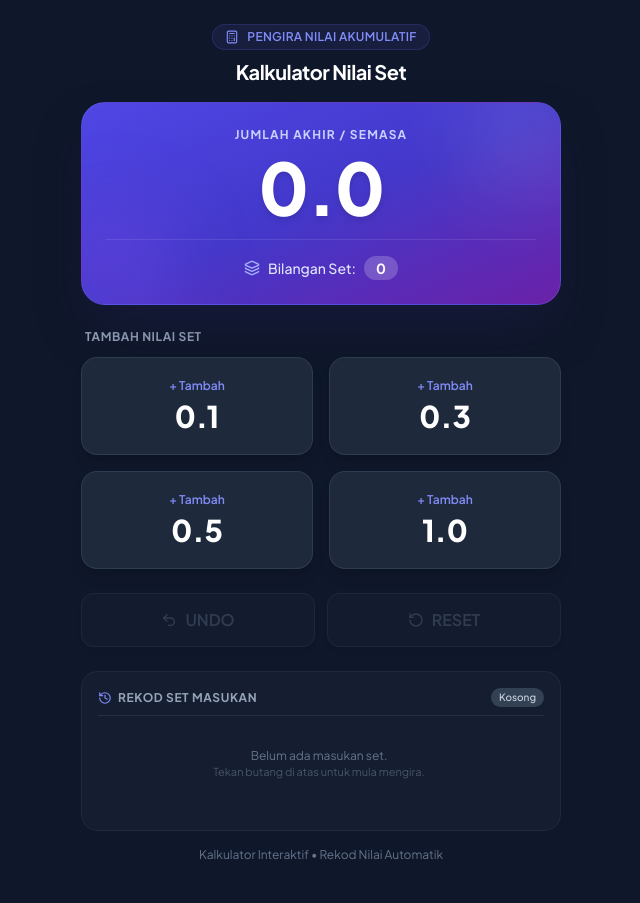
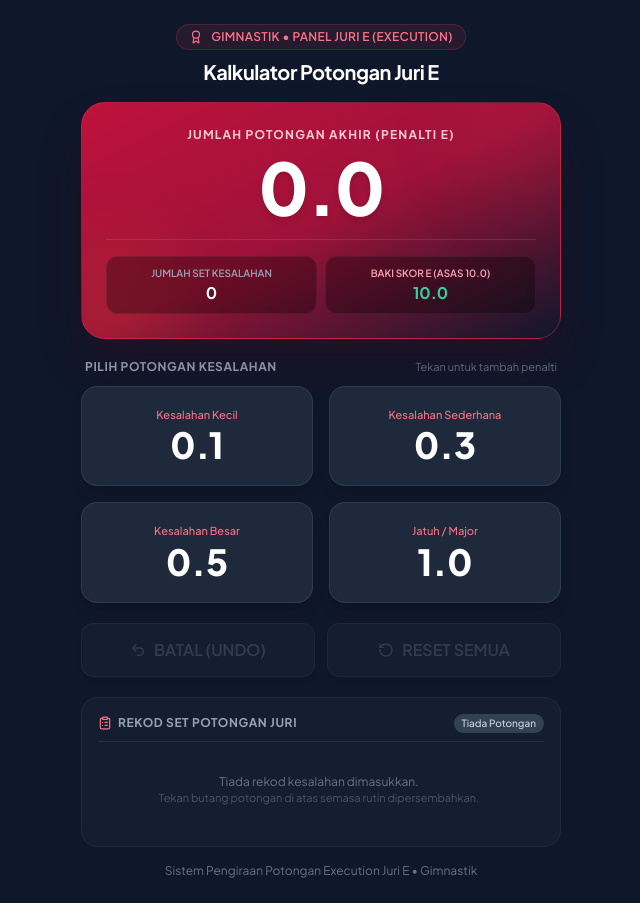
Before and after one commit to spbt2026/gymcalcmag, a plain HTML site: page index.html in a window 1280 px wide. Shown: the whole page, without its empty margins (319-959 px from the left). Drawn offline with nearby package versions, Linux system fonts and the light colour scheme.

Commit message:
Update index.html

```diff
--- a/index.html
+++ b/index.html
@@ -3,7 +3,7 @@
 <head>
   <meta charset="UTF-8">
   <meta name="viewport" content="width=device-width, initial-scale=1.0">
-  <title>Kalkulator Nilai Set Interaktif</title>
+  <title>Kalkulator Gimnastik Juri E</title>
   <!-- Tailwind CSS -->
   <script src="https://cdn.tailwindcss.com"></script>
   <!-- Lucide Icons -->
@@ -13,35 +13,35 @@
     body {
       font-family: 'Plus Jakarta Sans', sans-serif;
     }
-    /* Touch target dynamic animation */
+    /* Animasi pergerakan butang */
     .btn-active:active {
       transform: scale(0.95);
     }
   </style>
 </head>
-<body class="bg-slate-900 text-slate-100 min-h-screen flex flex-col justify-between selection:bg-indigo-500 selection:text-white">
+<body class="bg-slate-900 text-slate-100 min-h-screen flex flex-col justify-between selection:bg-rose-500 selection:text-white">
 
   <!-- Container Utama -->
   <div class="w-full max-w-lg mx-auto px-4 py-6 flex-1 flex flex-col justify-between">
 
     <!-- Tajuk Utama -->
     <header class="text-center mb-4">
-      <div class="inline-flex items-center gap-2 bg-indigo-500/10 text-indigo-400 px-3 py-1 rounded-full text-xs font-semibold tracking-wide uppercase mb-2 border border-indigo-500/20">
-        <i data-lucide="calculator" class="w-3.5 h-3.5"></i>
-        <span>Pengira Nilai Akumulatif</span>
+      <div class="inline-flex items-center gap-2 bg-rose-500/10 text-rose-400 px-3 py-1 rounded-full text-xs font-semibold tracking-wide uppercase mb-2 border border-rose-500/20">
+        <i data-lucide="award" class="w-3.5 h-3.5"></i>
+        <span>Gimnastik &bull; Panel Juri E (Execution)</span>
       </div>
-      <h1 class="text-xl font-bold text-white tracking-tight">Kalkulator Nilai Set</h1>
+      <h1 class="text-xl font-bold text-white tracking-tight">Kalkulator Potongan Juri E</h1>
     </header>
 
-    <!-- PAPARAN UTAMA (JUMLAH AKHIR) -->
-    <section class="mb-6">
-      <div class="relative overflow-hidden bg-gradient-to-br from-indigo-600 via-indigo-700 to-purple-800 rounded-3xl p-6 shadow-2xl shadow-indigo-950/50 border border-indigo-400/20 text-center">
+    <!-- PAPARAN UTAMA (JUMLAH POTONGAN AKHIR) -->
+    <section class="mb-5">
+      <div class="relative overflow-hidden bg-gradient-to-br from-rose-700 via-rose-800 to-slate-900 rounded-3xl p-6 shadow-2xl shadow-rose-950/40 border border-rose-500/30 text-center">
         <!-- Hiasan latar belakang -->
-        <div class="absolute -right-8 -top-8 w-32 h-32 bg-white/10 rounded-full blur-2xl pointer-events-none"></div>
-        <div class="absolute -left-8 -bottom-8 w-32 h-32 bg-purple-500/20 rounded-full blur-2xl pointer-events-none"></div>
+        <div class="absolute -right-8 -top-8 w-32 h-32 bg-rose-500/10 rounded-full blur-2xl pointer-events-none"></div>
+        <div class="absolute -left-8 -bottom-8 w-32 h-32 bg-amber-500/10 rounded-full blur-2xl pointer-events-none"></div>
 
-        <span class="block text-indigo-200 text-xs font-bold uppercase tracking-widest mb-1">
-          Jumlah Akhir / Semasa
+        <span class="block text-rose-200 text-xs font-bold uppercase tracking-widest mb-1">
+          JUMLAH POTONGAN AKHIR (PENALTI E)
         </span>
 
         <!-- Paparan Angka Utama -->
@@ -51,154 +51,179 @@
           </span>
         </div>
 
-        <!-- Kad Stats Ringkas (Bilangan Set) -->
-        <div class="mt-4 pt-4 border-t border-white/10 flex justify-center items-center gap-2 text-indigo-100">
-          <i data-lucide="layers" class="w-4 h-4 text-indigo-300"></i>
-          <span class="text-sm font-medium">Bilangan Set:</span>
-          <span id="display-count" class="bg-white/20 px-3 py-0.5 rounded-full text-sm font-bold text-white min-w-[32px]">
-            0
-          </span>
+        <!-- Ringkasan Nilai E Score (Berdasarkan Skor Asas 10.0) -->
+        <div class="grid grid-cols-2 gap-2 mt-4 pt-4 border-t border-white/10 text-xs">
+          <div class="bg-black/30 backdrop-blur-sm rounded-xl py-2 px-3 border border-white/5">
+            <span class="block text-slate-400 text-[10px] font-semibold uppercase">Jumlah Set Kesalahan</span>
+            <span id="display-count" class="text-base font-bold text-white">0</span>
+          </div>
+          <div class="bg-black/30 backdrop-blur-sm rounded-xl py-2 px-3 border border-white/5">
+            <span class="block text-rose-300 text-[10px] font-semibold uppercase">Baki Skor E (Asas 10.0)</span>
+            <span id="display-e-score" class="text-base font-bold text-emerald-400">10.0</span>
+          </div>
         </div>
       </div>
     </section>
 
-    <!-- BUTANG PILIHAN NILAI (0.1, 0.3, 0.5, 1.0) -->
-    <section class="mb-6">
-      <h2 class="text-xs font-bold text-slate-400 uppercase tracking-wider mb-3 px-1">Tambah Nilai Set</h2>
+    <!-- BUTANG PILIHAN POTONGAN (0.1, 0.3, 0.5, 1.0) -->
+    <section class="mb-5">
+      <div class="flex items-center justify-between mb-2.5 px-1">
+        <h2 class="text-xs font-bold text-slate-400 uppercase tracking-wider">Pilih Potongan Kesalahan</h2>
+        <span class="text-[11px] text-slate-500">Tekan untuk tambah penalti</span>
+      </div>
+
       <div class="grid grid-cols-2 gap-3 sm:gap-4">
 
-        <!-- Butang 0.1 -->
-        <button onclick="addValue(0.1)" class="btn-active group relative bg-slate-800 hover:bg-slate-750 active:bg-indigo-600 border border-slate-700/80 hover:border-indigo-500/50 rounded-2xl p-5 flex flex-col items-center justify-center shadow-lg transition-all duration-150">
-          <span class="text-xs text-indigo-400 group-hover:text-indigo-300 font-semibold mb-1">+ Tambah</span>
-          <span class="text-3xl font-extrabold text-white">0.1</span>
+        <!-- Butang Potongan 0.1 (Kecil) -->
+        <button onclick="addDeduction(0.1)" class="btn-active group relative bg-slate-800 hover:bg-slate-750 active:bg-rose-600 border border-slate-700/80 hover:border-rose-500/50 rounded-2xl p-4 sm:p-5 flex flex-col items-center justify-center shadow-lg transition-all duration-150">
+          <span class="text-[11px] text-rose-400 group-hover:text-rose-300 font-medium mb-0.5">Kesalahan Kecil</span>
+          <span class="text-3xl sm:text-4xl font-extrabold text-white">0.1</span>
         </button>
 
-        <!-- Butang 0.3 -->
-        <button onclick="addValue(0.3)" class="btn-active group relative bg-slate-800 hover:bg-slate-750 active:bg-indigo-600 border border-slate-700/80 hover:border-indigo-500/50 rounded-2xl p-5 flex flex-col items-center justify-center shadow-lg transition-all duration-150">
-          <span class="text-xs text-indigo-400 group-hover:text-indigo-300 font-semibold mb-1">+ Tambah</span>
-          <span class="text-3xl font-extrabold text-white">0.3</span>
+        <!-- Butang Potongan 0.3 (Sederhana) -->
+        <button onclick="addDeduction(0.3)" class="btn-active group relative bg-slate-800 hover:bg-slate-750 active:bg-rose-600 border border-slate-700/80 hover:border-rose-500/50 rounded-2xl p-4 sm:p-5 flex flex-col items-center justify-center shadow-lg transition-all duration-150">
+          <span class="text-[11px] text-rose-400 group-hover:text-rose-300 font-medium mb-0.5">Kesalahan Sederhana</span>
+          <span class="text-3xl sm:text-4xl font-extrabold text-white">0.3</span>
         </button>
 
-        <!-- Butang 0.5 -->
-        <button onclick="addValue(0.5)" class="btn-active group relative bg-slate-800 hover:bg-slate-750 active:bg-indigo-600 border border-slate-700/80 hover:border-indigo-500/50 rounded-2xl p-5 flex flex-col items-center justify-center shadow-lg transition-all duration-150">
-          <span class="text-xs text-indigo-400 group-hover:text-indigo-300 font-semibold mb-1">+ Tambah</span>
-          <span class="text-3xl font-extrabold text-white">0.5</span>
+        <!-- Butang Potongan 0.5 (Besar) -->
+        <button onclick="addDeduction(0.5)" class="btn-active group relative bg-slate-800 hover:bg-slate-750 active:bg-rose-600 border border-slate-700/80 hover:border-rose-500/50 rounded-2xl p-4 sm:p-5 flex flex-col items-center justify-center shadow-lg transition-all duration-150">
+          <span class="text-[11px] text-rose-400 group-hover:text-rose-300 font-medium mb-0.5">Kesalahan Besar</span>
+          <span class="text-3xl sm:text-4xl font-extrabold text-white">0.5</span>
         </button>
 
-        <!-- Butang 1.0 -->
-        <button onclick="addValue(1.0)" class="btn-active group relative bg-slate-800 hover:bg-slate-750 active:bg-indigo-600 border border-slate-700/80 hover:border-indigo-500/50 rounded-2xl p-5 flex flex-col items-center justify-center shadow-lg transition-all duration-150">
-          <span class="text-xs text-indigo-400 group-hover:text-indigo-300 font-semibold mb-1">+ Tambah</span>
-          <span class="text-3xl font-extrabold text-white">1.0</span>
+        <!-- Butang Potongan 1.0 (Jatuh / Major) -->
+        <button onclick="addDeduction(1.0)" class="btn-active group relative bg-slate-800 hover:bg-slate-750 active:bg-rose-600 border border-slate-700/80 hover:border-rose-500/50 rounded-2xl p-4 sm:p-5 flex flex-col items-center justify-center shadow-lg transition-all duration-150">
+          <span class="text-[11px] text-rose-400 group-hover:text-rose-300 font-medium mb-0.5">Jatuh / Major</span>
+          <span class="text-3xl sm:text-4xl font-extrabold text-white">1.0</span>
         </button>
 
       </div>
     </section>
 
     <!-- BUTANG KAWALAN (UNDO & RESET) -->
-    <section class="grid grid-cols-2 gap-3 mb-6">
+    <section class="grid grid-cols-2 gap-3 mb-5">
 
       <!-- Butang Undo -->
-      <button id="btn-undo" onclick="undoLast()" disabled class="btn-active flex items-center justify-center gap-2 bg-slate-800/80 hover:bg-slate-700 disabled:opacity-40 disabled:cursor-not-allowed border border-slate-700 text-amber-400 disabled:text-slate-500 font-semibold py-3.5 px-4 rounded-xl shadow-md transition-all">
+      <button id="btn-undo" onclick="undoLast()" disabled class="btn-active flex items-center justify-center gap-2 bg-slate-800 hover:bg-slate-700 disabled:opacity-40 disabled:cursor-not-allowed border border-slate-700 text-amber-400 disabled:text-slate-500 font-semibold py-3.5 px-4 rounded-xl shadow-md transition-all">
         <i data-lucide="undo-2" class="w-4 h-4"></i>
-        <span>UNDO</span>
+        <span>BATAL (UNDO)</span>
       </button>
 
       <!-- Butang Reset -->
-      <button id="btn-reset" onclick="resetAll()" disabled class="btn-active flex items-center justify-center gap-2 bg-slate-800/80 hover:bg-rose-950/40 hover:border-rose-800/60 disabled:opacity-40 disabled:cursor-not-allowed border border-slate-700 text-rose-400 disabled:text-slate-500 font-semibold py-3.5 px-4 rounded-xl shadow-md transition-all">
+      <button id="btn-reset" onclick="resetAll()" disabled class="btn-active flex items-center justify-center gap-2 bg-slate-800 hover:bg-rose-950/40 hover:border-rose-800/60 disabled:opacity-40 disabled:cursor-not-allowed border border-slate-700 text-rose-400 disabled:text-slate-500 font-semibold py-3.5 px-4 rounded-xl shadow-md transition-all">
         <i data-lucide="rotate-ccw" class="w-4 h-4"></i>
-        <span>RESET</span>
+        <span>RESET SEMUA</span>
       </button>
 
     </section>
 
-    <!-- REKOD SEJARAH SET -->
-    <section class="bg-slate-800/40 border border-slate-800 rounded-2xl p-4 flex-1 flex flex-col min-h-[160px] max-h-[220px]">
+    <!-- REKOD SEJARAH SET POTONGAN -->
+    <section class="bg-slate-800/40 border border-slate-800 rounded-2xl p-4 flex-1 flex flex-col min-h-[150px] max-h-[200px]">
       <div class="flex items-center justify-between mb-2 pb-2 border-b border-slate-700/50">
         <span class="text-xs font-bold text-slate-400 uppercase tracking-wider flex items-center gap-1.5">
-          <i data-lucide="history" class="w-3.5 h-3.5 text-indigo-400"></i>
-          Rekod Set Masukan
+          <i data-lucide="clipboard-list" class="w-3.5 h-3.5 text-rose-400"></i>
+          Rekod Set Potongan Juri
         </span>
         <span id="history-badge" class="text-[10px] bg-slate-700 text-slate-300 px-2 py-0.5 rounded-full font-medium">
-          Kosong
+          Tiada Potongan
         </span>
       </div>
 
       <!-- Senarai Rekod Scrollable -->
       <div id="history-list" class="flex-1 overflow-y-auto pr-1 space-y-1.5 text-sm">
-        <!-- Item akan dimasukkan melalui JavaScript -->
+        <!-- Rekod potongan akan dipaparkan di sini -->
       </div>
     </section>
 
     <!-- Footer -->
     <footer class="text-center text-xs text-slate-500 mt-4">
-      Kalkulator Interaktif &bull; Rekod Nilai Automatik
+      Sistem Pengiraan Potongan Execution Juri E &bull; Gimnastik
     </footer>
 
   </div>
 
-  <!-- SKRIP LOGIK KALKULATOR -->
+  <!-- SKRIP LOGIK KALKULATOR GIMNASTIK -->
   <script>
     // State aplikasi
     let setRecords = [];
 
+    // Fungsi mendapatkan label jenis kesalahan gimnastik berdasarkan nilai
+    function getDeductionLabel(val) {
+      if (val === 0.1) return 'Kecil';
+      if (val === 0.3) return 'Sederhana';
+      if (val === 0.5) return 'Besar';
+      if (val === 1.0) return 'Jatuh / Major';
+      return 'Potongan';
+    }
+
     // Mengemaskini UI apabila nilai berubah
     function updateUI() {
-      // 1. Kira jumlah keseluruhan (guna Math.round untuk elak isu ketepatan floating point JS)
+      // 1. Kira jumlah potongan (guna Math.round untuk elak isu ketepatan floating point JS)
       const rawTotal = setRecords.reduce((acc, curr) => acc + curr, 0);
-      const totalFormatted = (Math.round(rawTotal * 10) / 10).toFixed(1);
+      const totalDeduction = (Math.round(rawTotal * 10) / 10).toFixed(1);
 
-      // 2. Kemaskini paparan Jumlah Akhir dan Bilangan Set
-      document.getElementById('display-total').textContent = totalFormatted;
+      // 2. Kira Baki Skor E (Asas 10.0 - Potongan)
+      const rawEScore = Math.max(0, 10.0 - rawTotal);
+      const eScoreFormatted = (Math.round(rawEScore * 10) / 10).toFixed(1);
+
+      // 3. Kemaskini paparan Jumlah Potongan Akhir dan Baki Skor E
+      document.getElementById('display-total').textContent = totalDeduction;
       document.getElementById('display-count').textContent = setRecords.length;
+      document.getElementById('display-e-score').textContent = eScoreFormatted;
 
-      // 3. Kemaskini butang kawalan (Undo & Reset)
+      // 4. Kemaskini butang kawalan (Undo & Reset)
       const isHistoryEmpty = setRecords.length === 0;
       document.getElementById('btn-undo').disabled = isHistoryEmpty;
       document.getElementById('btn-reset').disabled = isHistoryEmpty;
 
-      // 4. Kemaskini lencana rekod
+      // 5. Kemaskini lencana rekod
       const badge = document.getElementById('history-badge');
-      badge.textContent = isHistoryEmpty ? 'Kosong' : `${setRecords.length} rekod`;
+      badge.textContent = isHistoryEmpty ? 'Tiada Potongan' : `${setRecords.length} Set Potongan`;
 
-      // 5. Kemaskini senarai rekod set
+      // 6. Kemaskini senarai rekod set potongan
       const historyListEl = document.getElementById('history-list');
 
       if (isHistoryEmpty) {
         historyListEl.innerHTML = `
           <div class="h-full flex flex-col items-center justify-center text-slate-500 text-xs py-6">
-            <p>Belum ada masukan set.</p>
-            <p class="text-[11px] text-slate-600">Tekan butang di atas untuk mula mengira.</p>
+            <p>Tiada rekod kesalahan dimasukkan.</p>
+            <p class="text-[11px] text-slate-600">Tekan butang potongan di atas semasa rutin dipersembahkan.</p>
           </div>
         `;
       } else {
-        // Papar senarai rekod
+        // Papar senarai rekod potongan (Masukan terkini di atas)
         historyListEl.innerHTML = setRecords.map((val, index) => {
           const setNum = index + 1;
           const valFormatted = val.toFixed(1);
+          const label = getDeductionLabel(val);
           return `
             <div class="flex items-center justify-between bg-slate-800/80 border border-slate-700/60 rounded-lg px-3 py-2 text-xs transition-all hover:bg-slate-750">
-              <span class="font-medium text-slate-300">Set ${setNum}</span>
-              <span class="font-bold text-indigo-300 bg-indigo-950/60 border border-indigo-500/20 px-2.5 py-0.5 rounded-md">
-                +${valFormatted}
+              <div class="flex items-center gap-2">
+                <span class="font-bold text-slate-400">Set ${setNum}</span>
+                <span class="text-slate-400 text-[11px]">(${label})</span>
+              </div>
+              <span class="font-bold text-rose-300 bg-rose-950/60 border border-rose-500/20 px-2.5 py-0.5 rounded-md">
+                -${valFormatted}
               </span>
             </div>
           `;
-        }).reverse().join(''); // Papar masukan terkini di atas
+        }).reverse().join('');
       }
 
-      // Re-initialize lucide icons jika ada icon baru
+      // Re-initialize ikon Lucide
       if (window.lucide) {
         lucide.createIcons();
       }
     }
 
-    // Fungsi Tambah Nilai
-    function addValue(val) {
+    // Fungsi Tambah Potongan
+    function addDeduction(val) {
       setRecords.push(val);
       updateUI();
     }
 
-    // Fungsi Undo (Batal masukan terakhir)
+    // Fungsi Undo (Batal masukan potongan terakhir)
     function undoLast() {
       if (setRecords.length > 0) {
         setRecords.pop();
@@ -206,7 +231,7 @@
       }
     }
 
-    // Fungsi Reset (Kosongkan semua)
+    // Fungsi Reset (Kosongkan semua potongan)
     function resetAll() {
       if (setRecords.length > 0) {
         setRecords = [];
@@ -214,7 +239,7 @@
       }
     }
 
-    // Inisialisasi awal
+    // Inisialisasi awal apabila halaman dimuatkan
     document.addEventListener('DOMContentLoaded', () => {
       lucide.createIcons();
       updateUI();
```
